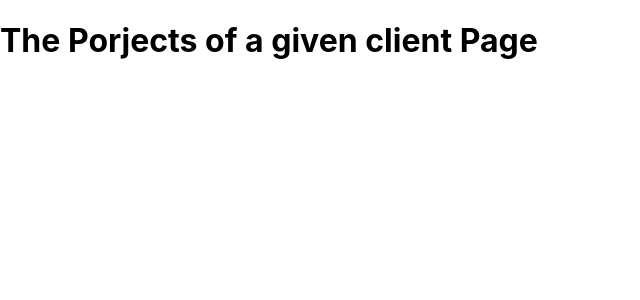
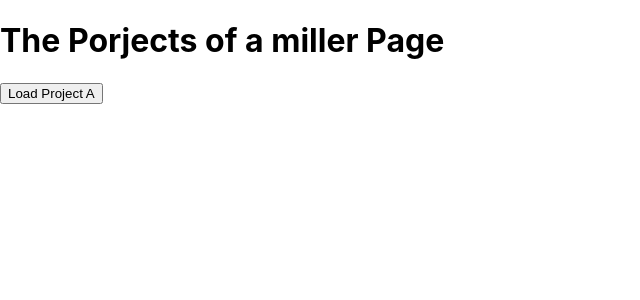
Before and after one commit to DeeDe3/my-next-app, a Next.js app in the folder public/: page /clients/miller in a window 1280 px wide. Shown: the top 300 px of the page, without its empty margins (0-640 px from the left). Built offline with nearby package versions, Linux system fonts and the light colour scheme.

Commit message:
navigating programatically

```diff
--- a/public/pages/clients/[id]/index.tsx
+++ b/public/pages/clients/[id]/index.tsx
@@ -1,9 +1,21 @@
 import type { NextPage } from "next";
+import { useRouter } from "next/router";
 
 const ClientsProject: NextPage = () => {
+  const router = useRouter();
+
+  function loadProjectHandler() {
+    // *load data..
+    router.push({
+      pathname: "/clients/[id]/[clientId]",
+      query: { id: "sean", clientId: "projectb" },
+    });
+  }
+
   return (
     <div>
-      <h1>The Porjects of a given client Page</h1>
+      <h1>The Porjects of a {router.query.id} Page</h1>
+      <button onClick={loadProjectHandler}>Load Project A</button>
     </div>
   );
 };
```
